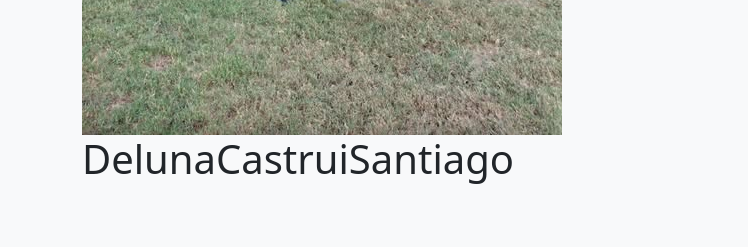
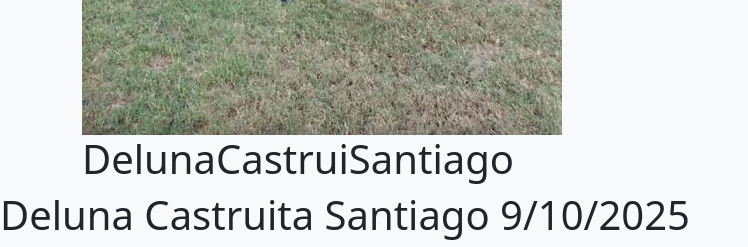
Before and after one commit to SantiagoDeLunaCastruita/SDLC_09102025, a Flask app: page /acercade in a window 1280 px wide. Shown: the part 1454-1701 px from the top of the page, without its empty margins (0-748 px from the left). Before the commit the page ends 1638 px from the top, so only its background shows below. Run offline with Flask 3, Linux system fonts and the light colour scheme.

Commit message:
Add files via upload

```diff
--- a/SDLC_08102025 (1)/templates/base.html
+++ b/SDLC_08102025 (1)/templates/base.html
@@ -36,7 +36,7 @@
 
     {% endblock %}</section>
 
-
+<h1> Deluna Castruita Santiago 9/10/2025</h1>
 
   <script src="https://cdn.jsdelivr.net/npm/bootstrap@5.3.8/dist/js/bootstrap.bundle.min.js"></script>
 </body>
```
Also changed, not shown: SDLC_08102025 (1)/README.md.
